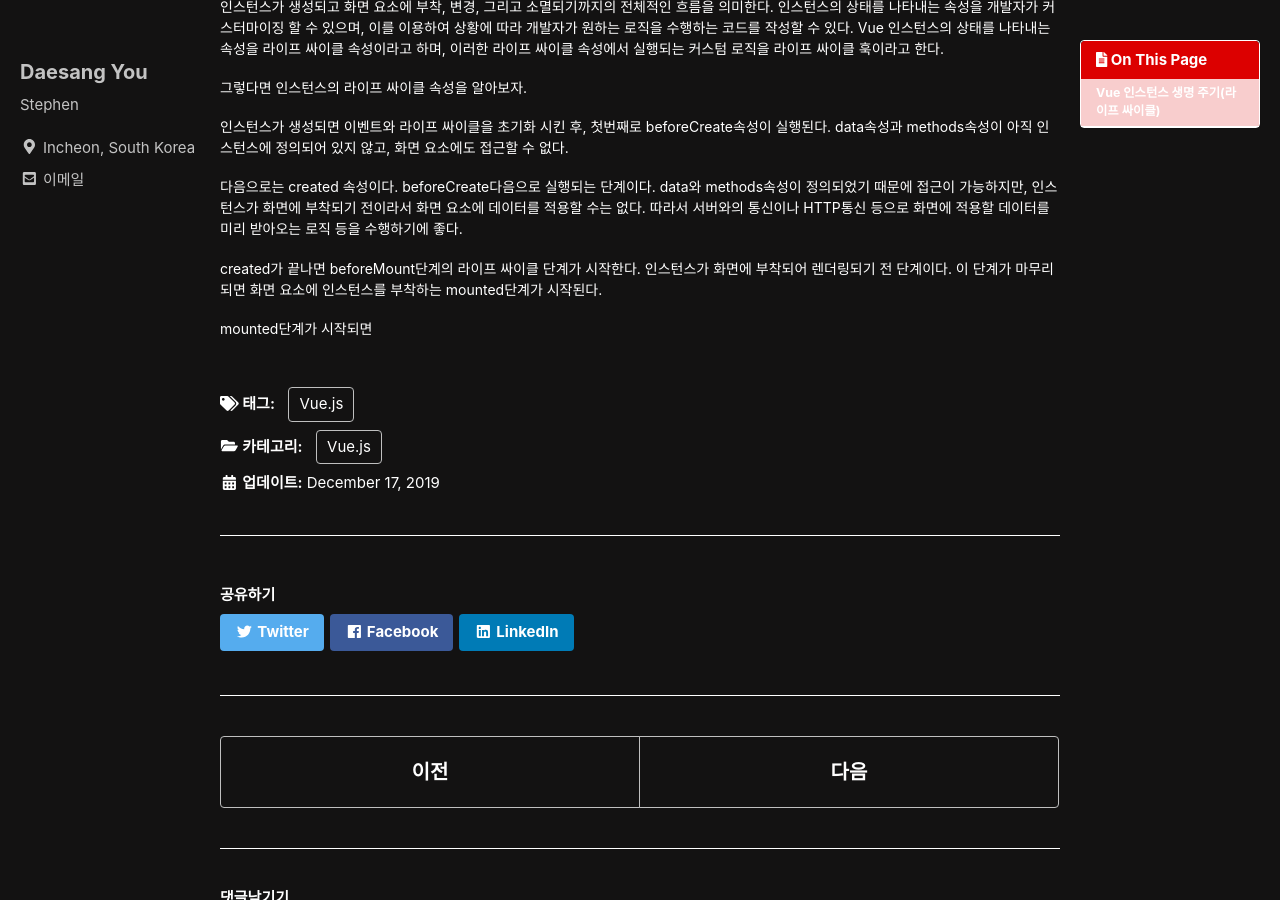
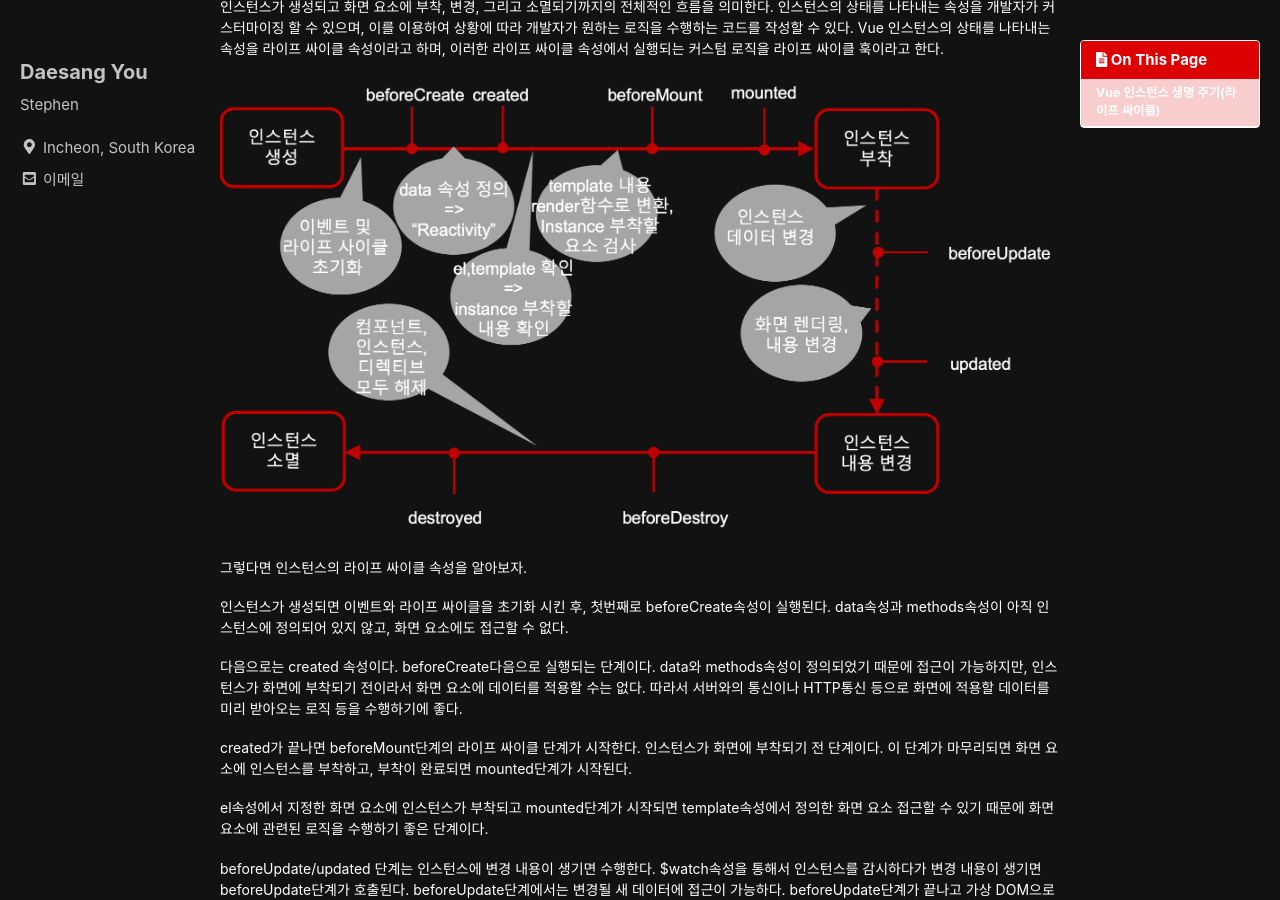
Before and after one commit to eotkd4791/eotkd4791.github.io, a Jekyll site: the page built from _posts/VueJS/2019-12-17-vue-03.md, in a window 1280 px wide and 900 px high, scrolled down 258 px. Built offline with Jekyll 4.4.1, drawn with Linux system fonts in a browser that asks for light colours; cached includes are drawn as plain includes; comment, search, counter and statistics services are not loaded; some of the changed text lies outside the part shown.

Commit message:
Update add Pic_and_article

```diff
--- a/_posts/VueJS/2019-12-17-vue-03.md
+++ b/_posts/VueJS/2019-12-17-vue-03.md
@@ -9,10 +9,11 @@ toc: true
 toc_sticky: true
 ---
 
-
 ## Vue 인스턴스 생명 주기(라이프 싸이클)
 
 인스턴스가 생성되고 화면 요소에 부착, 변경, 그리고 소멸되기까지의 전체적인 흐름을 의미한다. 인스턴스의 상태를 나타내는 속성을 개발자가 커스터마이징 할 수 있으며, 이를 이용하여 상황에 따라 개발자가 원하는 로직을 수행하는 코드를 작성할 수 있다. Vue 인스턴스의 상태를 나타내는 속성을 라이프 싸이클 속성이라고 하며, 이러한 라이프 싸이클 속성에서 실행되는 커스텀 로직을 라이프 싸이클 훅이라고 한다.
+
+<img src="/assets/img/vue/instancelifecycle.png">
 
 그렇다면 인스턴스의 라이프 싸이클 속성을 알아보자.
 
@@ -20,7 +21,19 @@ toc_sticky: true
 
 다음으로는 created 속성이다. beforeCreate다음으로 실행되는 단계이다. data와 methods속성이 정의되었기 때문에 접근이 가능하지만, 인스턴스가 화면에 부착되기 전이라서 화면 요소에 데이터를 적용할 수는 없다. 따라서 서버와의 통신이나 HTTP통신 등으로 화면에 적용할 데이터를 미리 받아오는 로직 등을 수행하기에 좋다.
 
-created가 끝나면 beforeMount단계의 라이프 싸이클 단계가 시작한다. 인스턴스가 화면에 부착되어 렌더링되기 전 단계이다.
-이 단계가 마무리되면 화면 요소에 인스턴스를 부착하는 mounted단계가 시작된다.
+created가 끝나면 beforeMount단계의 라이프 싸이클 단계가 시작한다. 인스턴스가 화면에 부착되기 전 단계이다.
+이 단계가 마무리되면 화면 요소에 인스턴스를 부착하고, 부착이 완료되면 mounted단계가 시작된다.
 
-mounted단계가 시작되면
+el속성에서 지정한 화면 요소에 인스턴스가 부착되고 mounted단계가 시작되면 template속성에서 정의한 화면 요소 접근할 수 있기 때문에 화면 요소에 관련된 로직을 수행하기 좋은 단계이다.
+
+beforeUpdate/updated 단계는 인스턴스에 변경 내용이 생기면 수행한다. \$watch속성을 통해서 인스턴스를 감시하다가 변경 내용이 생기면 beforeUpdate단계가 호출된다.
+beforeUpdate단계에서는 변경될 새 데이터에 접근이 가능하다. beforeUpdate단계가 끝나고 가상 DOM으로 화면을 다시 그리는 과정을 거치면 updated단계를 호출한다.
+updated단계에서 데이터를 변경하면 무한 루프에 빠질 지도 모른다. 이러한 상황을 방지하기 위해서 computed나 watch속성을 이용한다.
+
+beforeUpdate단계에서는 데이터를 갱신하는 로직을, updated에는 변경된 데이터를 화면에 반영하기 위한 로직이 들어가면 좋다.
+
+beforeDestroy/destroyed 인스턴스의 소멸에 해당하는 단계이다.
+
+> 참고 문헌<br>
+> Do it Vue.js 캡틴 판교(장기효) 저<br>
+> Vue.js 공식 문서
```
Also changed, not shown: assets/img/vue/instancelifecycle.png (added).
